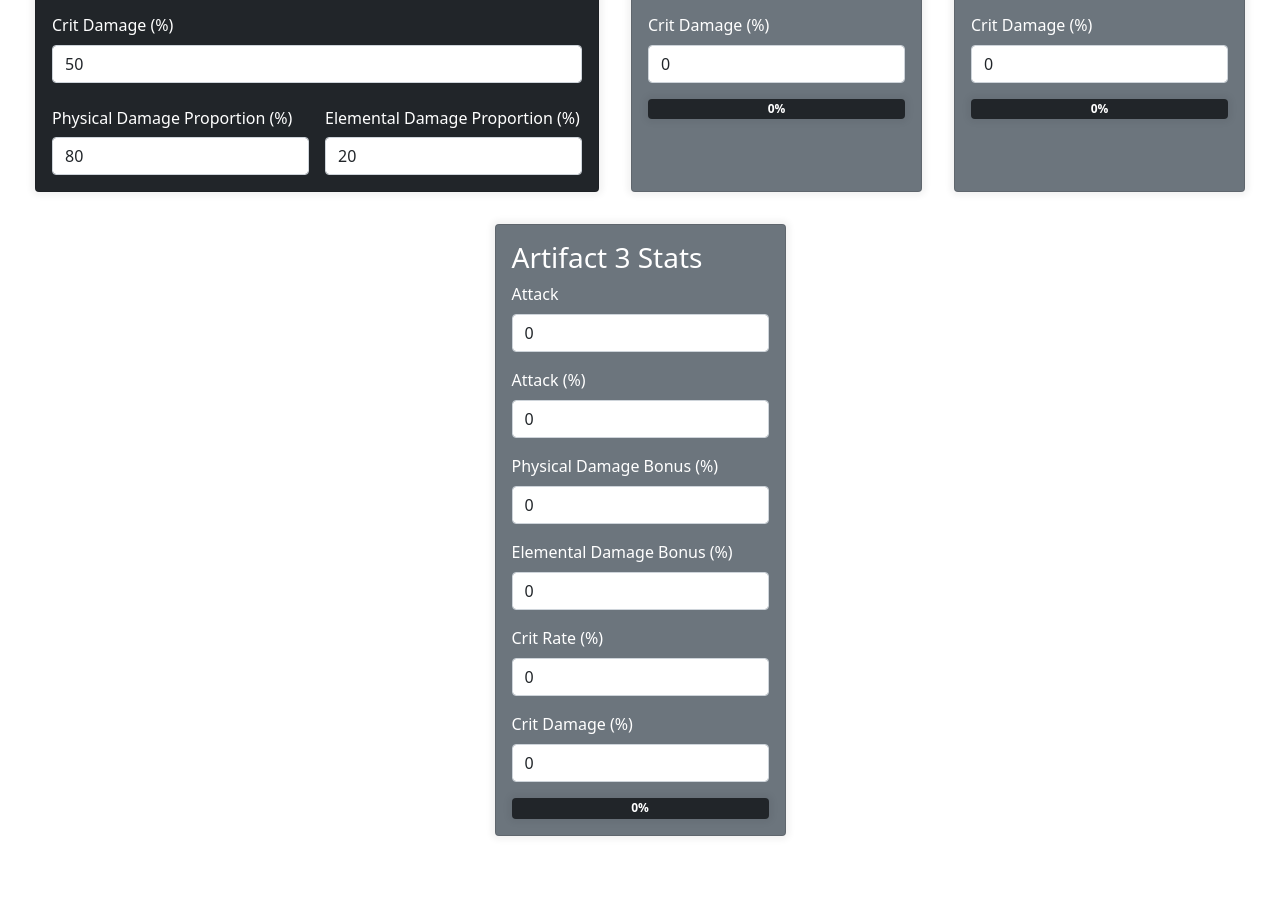
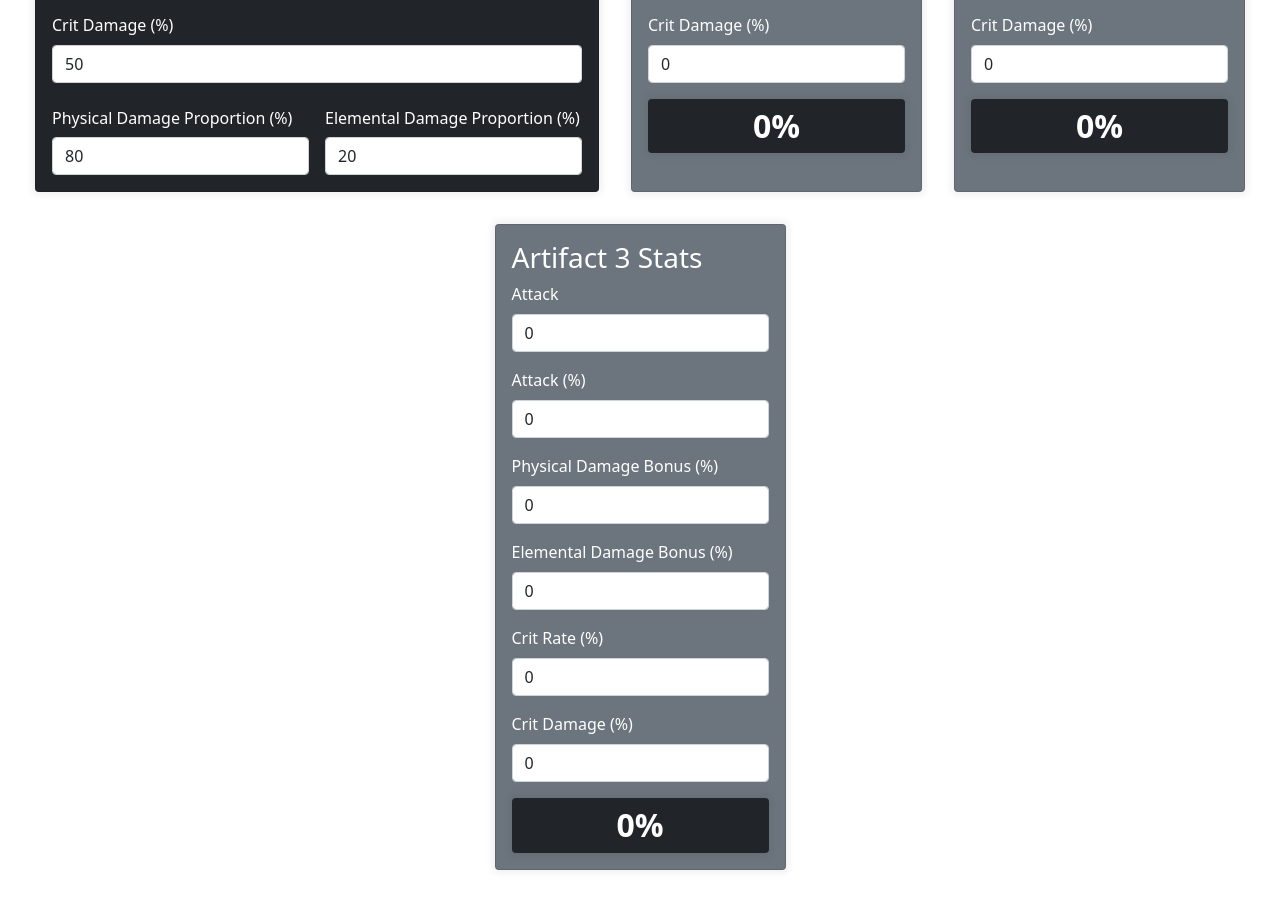
Before and after one commit to Talgeyou/Talgeyou.github.io, a plain HTML site: page index.html in a window 1280 px wide. Shown: the part 806-1708 px from the top of the page. Before the commit the page ends 1674 px from the top, so only its background shows below. Drawn offline with Linux system fonts and the light colour scheme.

Commit message:
Enlarged DV badges

```diff
--- a/css/style.css
+++ b/css/style.css
@@ -1,3 +1,7 @@
 header, .card, .badge {
     box-shadow: 0px 0px 6px 4px rgba(0,0,0,0.05);
 }
+
+.badge {
+    font-size: 32px;
+}
--- a/index.html
+++ b/index.html
@@ -137,7 +137,7 @@
                             <input type="number" step="0.01" class="form-control" id="artifact1CritDamageInput"
                                 value="0" onchange="calculateDV(1)">
                         </div>
-                        <div class="container-fluid badge bg-dark" id="damageValue1">0%</div>
+                        <div class="badge bg-dark" id="damageValue1">0%</div>
                     </div>
 
                     <div class="col-auto card m-3 p-3 bg-secondary">
@@ -174,7 +174,7 @@
                             <input type="number" step="0.01" class="form-control" id="artifact2CritDamageInput"
                                 value="0" onchange="calculateDV(2)">
                         </div>
-                        <div class="container-fluid badge bg-dark" id="damageValue2">0%</div>
+                        <div class="badge bg-dark" id="damageValue2">0%</div>
                     </div>
 
                     <div class="col-auto card m-3 p-3 bg-secondary">
@@ -211,7 +211,7 @@
                             <input type="number" step="0.01" class="form-control" id="artifact3CritDamageInput"
                                 value="0" onchange="calculateDV(3)">
                         </div>
-                        <div class="container-fluid badge bg-dark" id="damageValue3">0%</div>
+                        <div class="badge bg-dark" id="damageValue3">0%</div>
                     </div>
                 </div>
             </form>
```
